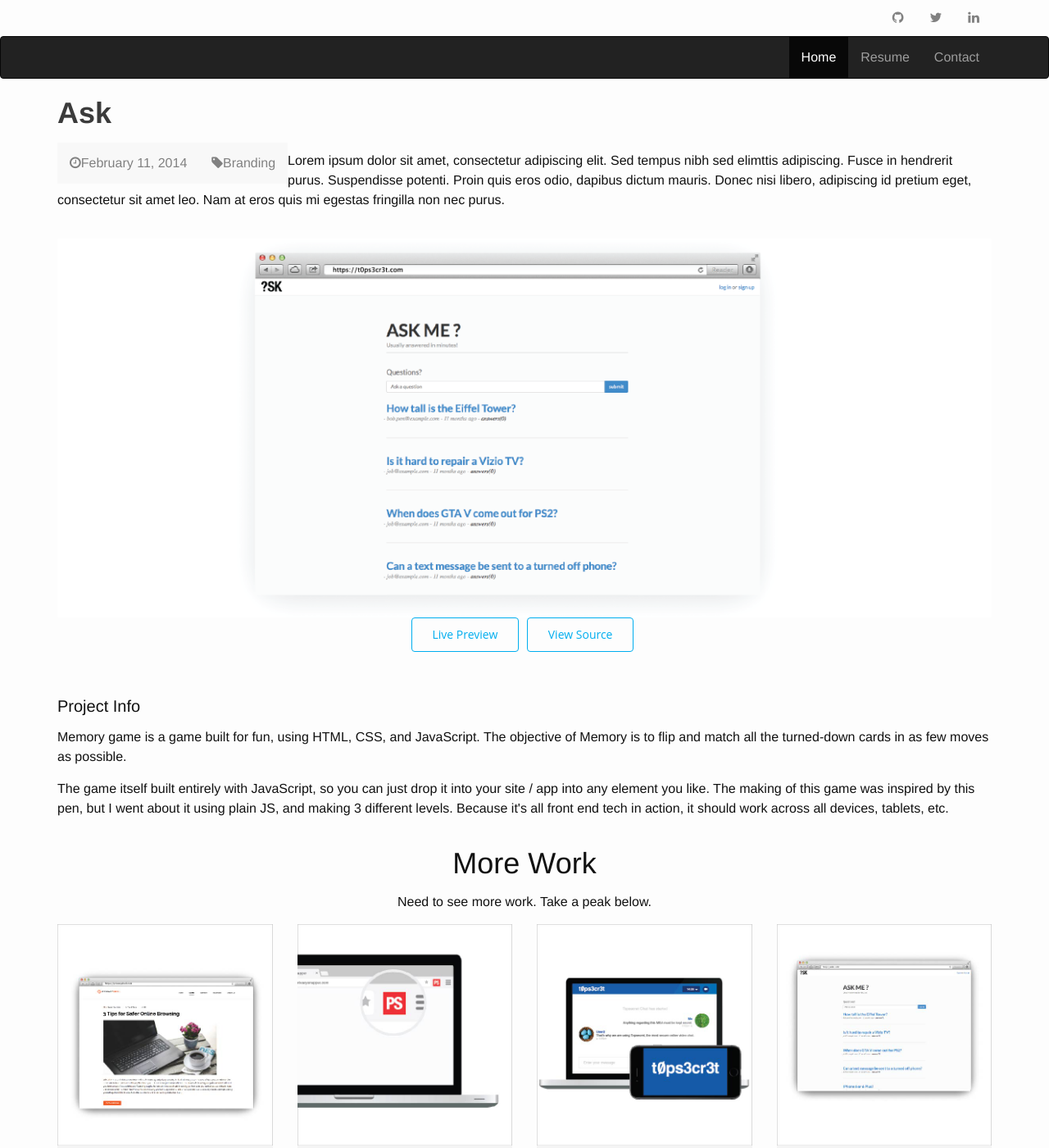
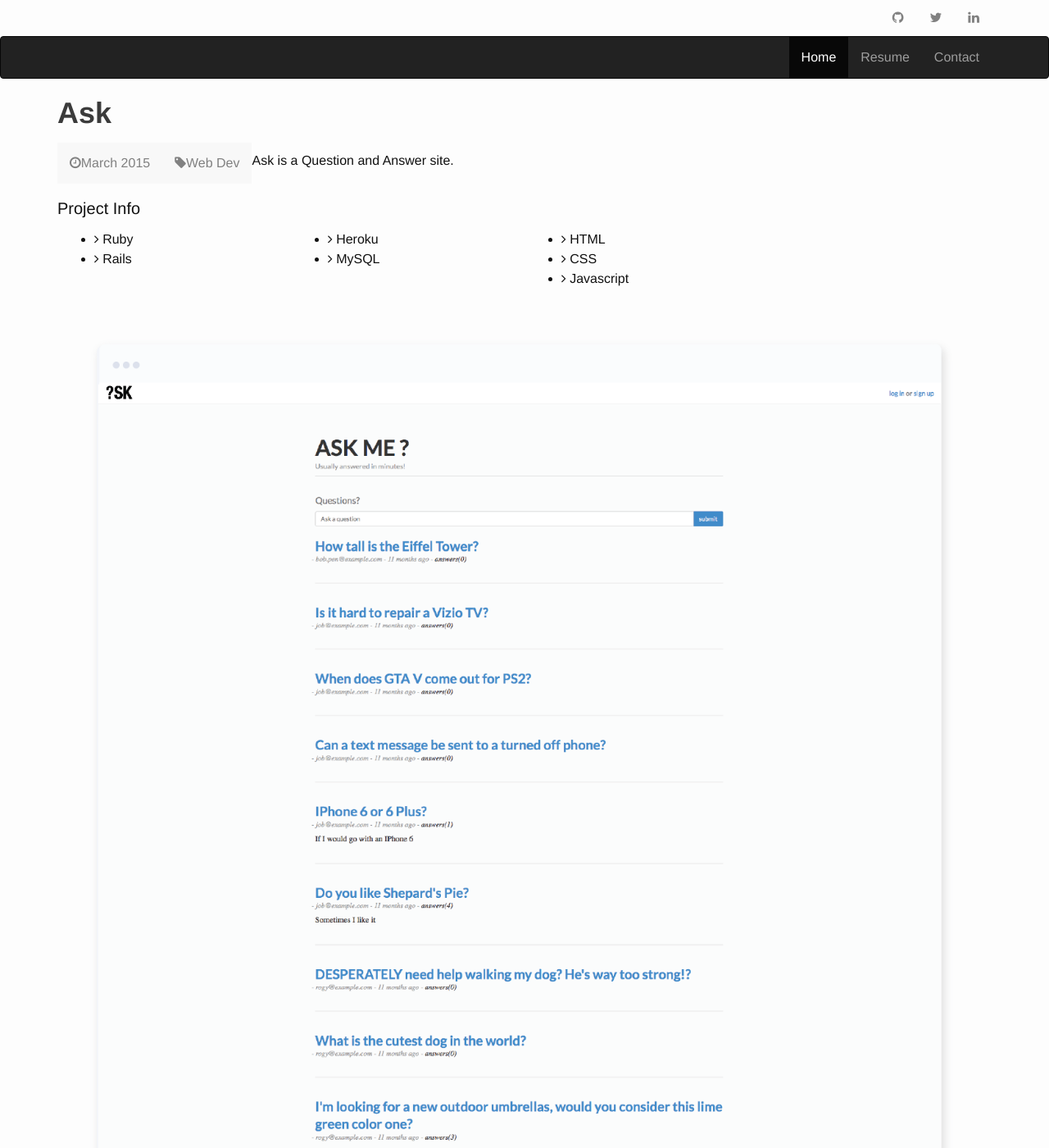
Before and after one commit to kristelteng/personal_site, a Jekyll site: the page built from ask.html, in a window 1280 px wide and 1400 px high. Shown: the whole window at 82% size. Built offline with Jekyll 4.4.1, drawn with Linux system fonts in a browser that asks for light colours.

Commit message:
refactor code, add description for project section

```diff
--- a/ask.html
+++ b/ask.html
@@ -4,7 +4,7 @@ title: Ask
 permalink: /ask.html
 ---
 
-<!-- <section id="portfolio-information" class="padding-top"> -->
+<!-- Portfolio Information -->
 <section id="portfolio-information">
     <div class="container">
         <div class="row">
@@ -14,48 +14,81 @@ permalink: /ask.html
                 <div class="project-name overflow">
                     <h2 class="bold">Ask</h2>
                     <ul class="nav navbar-nav navbar-default">
-                        <li><a href="#"><i class="fa fa-clock-o"></i>February 11, 2014</a></li>
-                        <li><a href="#"><i class="fa fa-tag"></i>Branding</a></li>
+                        <li><a href="#"><i class="fa fa-clock-o"></i>March 2015</a></li>
+                        <li><a href="#"><i class="fa fa-tag"></i>Web Dev</a></li>
                     </ul>
                 </div>
-                <p class="project-description">Lorem ipsum dolor sit amet, consectetur adipiscing elit. Sed tempus nibh sed elimttis adipiscing. Fusce in hendrerit purus. Suspendisse potenti. Proin quis eros odio, dapibus dictum mauris. Donec nisi libero, adipiscing id pretium eget, consectetur sit amet leo. Nam at eros quis mi egestas fringilla non nec purus.</p>
+                <p class="project-description">Ask is a Question and Answer site.</p>
 
-                <img src="images/portfolio-details/ask-01.png" class="img-responsive" alt="">
-            </div>
-            <div class="col-sm-12 center-btn">
-                <div class="live-preview">
-                    <a href="#" class="btn btn-common uppercase">Live Preview</a>
-                    <a href="#" class="btn btn-common uppercase">View Source</a>
+                <h3 class="project-title">Project Info</h3>
+                <div class="col-sm-3">
+                    <ul class="elements">
+                        <li><i class="fa fa-angle-right"></i> Ruby</li>
+                        <li><i class="fa fa-angle-right"></i> Rails </li>
+                    </ul>
+                </div>
+
+                <div class="col-sm-3 sm-offset-3">
+                    <ul class="elements">
+                        <li><i class="fa fa-angle-right"></i> Heroku</li>
+                        <li><i class="fa fa-angle-right"></i> MySQL</li>
+                    </ul>
+                </div>
+
+                <div class="col-sm-3 sm-offset-6">
+                    <ul class="elements">
+                        <li><i class="fa fa-angle-right"></i> HTML</li>
+                        <li><i class="fa fa-angle-right"></i> CSS</li>
+                        <li><i class="fa fa-angle-right"></i> Javascript</li>
+                    </ul>
+                </div>
+
+                <div class="col-sm-12">
+                    <div class="portfolio-wrapper">
+                        <div class="portfolio-single image-section">
+                            <img src="images/portfolio-details/ask_01.png" class="img-responsive" alt="">
+                        </div>
+                    </div>
+                </div>
+
+                <div class="col-sm-12 center-btn">
+                    <div class="live-preview">
+                        <a href="https://desolate-sands-6873.herokuapp.com/" class="btn btn-common uppercase">Live Preview</a>
+                        <a href="https://github.com/kristelteng/askme" class="btn btn-common uppercase">View Source</a>
+                    </div>
                 </div>
             </div>
 
-            <!-- Paragraph Section-->
-            <div class="col-sm-12 paragraph-section">
-                <div class="project-info overflow">
-                    <h3 class="project-title">Project Info</h3>
-                    <p>Memory game is a game built for fun, using HTML, CSS, and JavaScript. The objective of Memory is to flip and match all the turned-down cards in as few moves as possible.</p>
-
-                    <p>The game itself built entirely with JavaScript, so you can just drop it into your site / app into any element you like. The making of this game was inspired by this pen, but I went about it using plain JS, and making 3 different levels. Because it's all front end tech in action, it should work across all devices, tablets, etc.</p>
-                    <!-- <ul class="elements">
-                        <li><i class="fa fa-angle-right"></i> Lorem ipsum dolor sit amet, consectetur adipiscing elit.</li>
-                        <li><i class="fa fa-angle-right"></i> Donec tincidunt felis quis ipsum porttitor, non rutrum lorem rhoncus.</li>
-                        <li><i class="fa fa-angle-right"></i> Nam in quam consectetur nulla placerat dapibus ut ut nunc.</li>
-                    </ul> -->
-                </div>
-                <!-- <div class="skills overflow">
-                    <h3>Skills:</h3>
-                    <ul class="nav navbar-nav navbar-default">
-                        <li><a href="#"><i class="fa fa-check-square"></i>Design</a></li>
-                        <li><a href="#"><i class="fa fa-check-square"></i>HTML/CSS</a></li>
-                        <li><a href="#"><i class="fa fa-check-square"></i>Javascript</a></li>
-                        <li><a href="#"><i class="fa fa-check-square"></i>Backend</a></li>
-                    </ul>
-                </div> -->
-            </div>
+        <!-- End Row -->
         </div>
+    <!-- End Container -->
     </div>
 </section>
- <!--/#portfolio-information-->
+<!--/#portfolio-information-->
+
+
+<!-- Portfolio Section -->
+<section id="portfolio">
+    <div class="container">
+        <div class="row">
+            <div class="portfolio-items">
+
+                <div class="col-sm-12">
+                    <div class="portfolio-wrapper">
+                        <div class="portfolio-single image-section">
+                            <img src="/images/portfolio-details/ask-02.png" class="img-responsive" alt="">
+                        </div>
+                    </div>
+                </div>
+
+            </div>
+        <!-- End Row -->
+        </div>
+    <!-- End Container -->
+    </div>
+</section>
+<!--/#portfolio-section-->
+
 
 <!-- More work -->
 <section id="team">
@@ -138,22 +171,22 @@ permalink: /ask.html
                             </div>
                         </div>
 
-                        <!-- ask -->
+                        <!-- Finasafe -->
                         <div class="col-sm-3 col-xs-6">
                             <div class="portfolio-wrapper">
                                 <div class="portfolio-single">
                                     <div class="portfolio-thumb">
-                                        <img src="images/portfolio/portfolio-pic-06.jpg" class="img-responsive" alt="">
+                                        <img src="images/portfolio/portfolio-pic-01.jpg" class="img-responsive" alt="">
                                     </div>
                                     <div class="portfolio-view">
                                         <ul class="nav nav-pills">
-                                            <li><a href="ask.html"><i class="fa fa-link"></i></a></li>
-                                            <li><a href="images/portfolio/portfolio-pic-06.jpg" data-lightbox="example-set"><i class="fa fa-eye"></i></a></li>
+                                            <li><a href="finasafe.html"><i class="fa fa-link"></i></a></li>
+                                            <li><a href="images/portfolio/portfolio-pic-01.jpg" data-lightbox="example-set"><i class="fa fa-eye"></i></a></li>
                                         </ul>
                                     </div>
                                 </div>
                                 <div class="portfolio-info ">
-                                    <h2>Ask</h2>
+                                    <h2>Finasafe</h2>
                                 </div>
                             </div>
                         </div>
```
